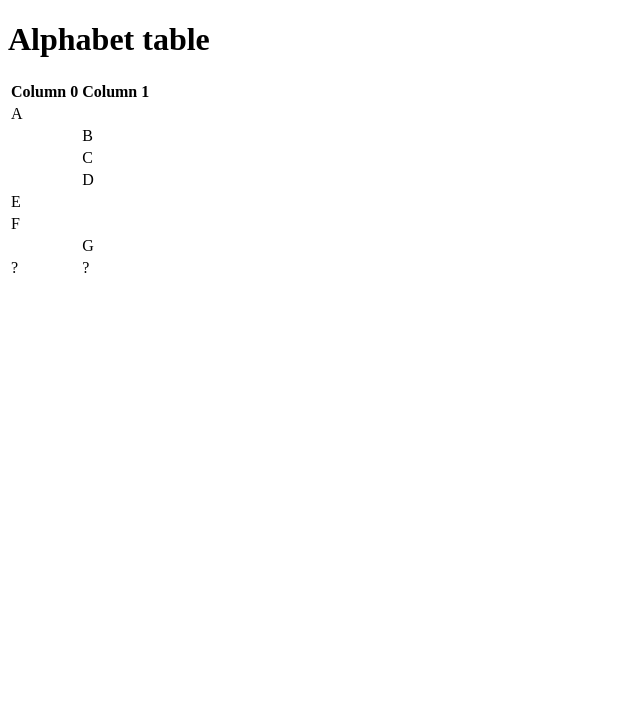
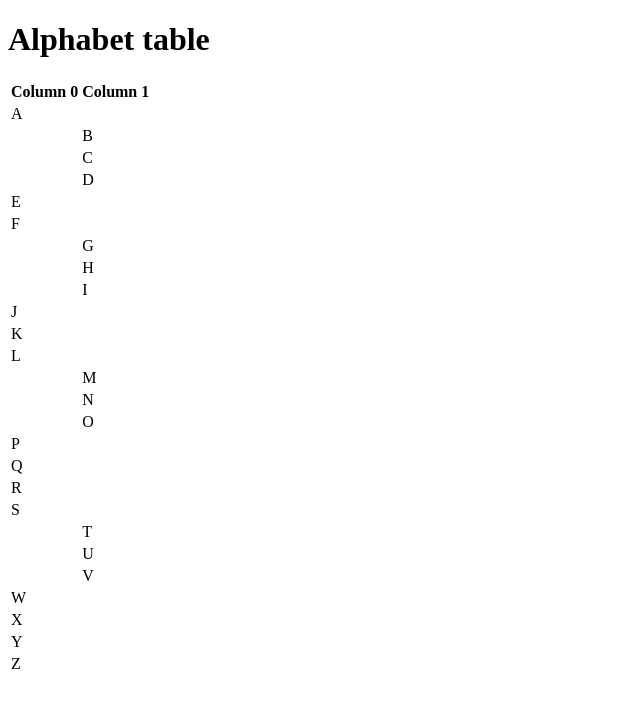
Before and after one commit to comp426-2022-spring/a00-aakash-comp, a website: page index.html in a window 1280 px wide. Shown: the whole page, without its empty margins (0-640 px from the left). Drawn offline with Linux system fonts and the light colour scheme.

Commit message:
"a00 done"

```diff
--- a/index.html
+++ b/index.html
@@ -37,7 +37,61 @@
                         <td></td><td>G</td>
                     </tr>
                     <tr>
-                        <td>?</td><td>?</td>
+                        <td></td><td>H</td>
+                    </tr>
+                    <tr>
+                        <td></td><td>I</td>
+                    </tr>
+                    <tr>
+                        <td>J</td><td></td>
+                    </tr>
+                    <tr>
+                        <td>K</td><td></td>
+                    </tr>
+                    <tr>
+                        <td>L</td><td></td>
+                    </tr>
+                    <tr>
+                        <td></td><td>M</td>
+                    </tr>
+                    <tr>
+                        <td></td><td>N</td>
+                    </tr>
+                    <tr>
+                        <td></td><td>O</td>
+                    </tr>
+                    <tr>
+                        <td>P</td><td></td>
+                    </tr>
+                    <tr>
+                        <td>Q</td><td></td>
+                    </tr>
+                    <tr>
+                        <td>R</td><td></td>
+                    </tr>
+                    <tr>
+                        <td>S</td><td></td>
+                    </tr>
+                    <tr>
+                        <td></td><td>T</td>
+                    </tr>
+                    <tr>
+                        <td></td><td>U</td>
+                    </tr>
+                    <tr>
+                        <td></td><td>V</td>
+                    </tr>
+                    <tr>
+                        <td>W</td><td></td>
+                    </tr>
+                    <tr>
+                        <td>X</td><td></td>
+                    </tr>
+                    <tr>
+                        <td>Y</td><td></td>
+                    </tr>
+                    <tr>
+                        <td>Z</td><td></td>
                     </tr>
                 </tbody>
             </table>
--- a/package.json
+++ b/package.json
@@ -15,5 +15,8 @@
   "bugs": {
     "url": "https://github.com/comp426-2022-spring/a00-aakash-comp/issues"
   },
-  "homepage": "https://github.com/comp426-2022-spring/a00-aakash-comp#readme"
+  "homepage": "https://github.com/comp426-2022-spring/a00-aakash-comp#readme",
+  "dependencies": {
+    "browser-sync": "^2.27.7"
+  }
 }
```
Also changed, not shown: 1 other file.
